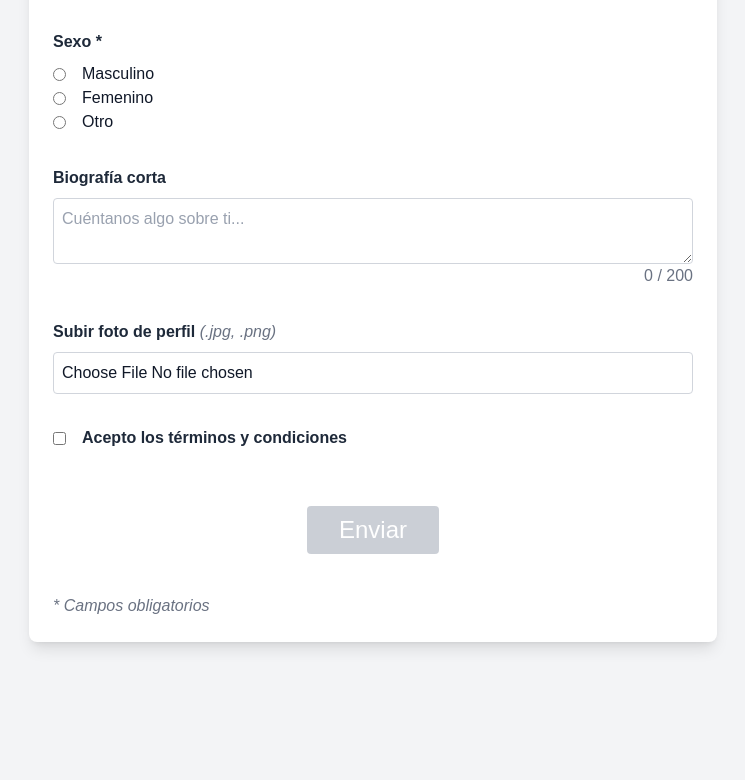
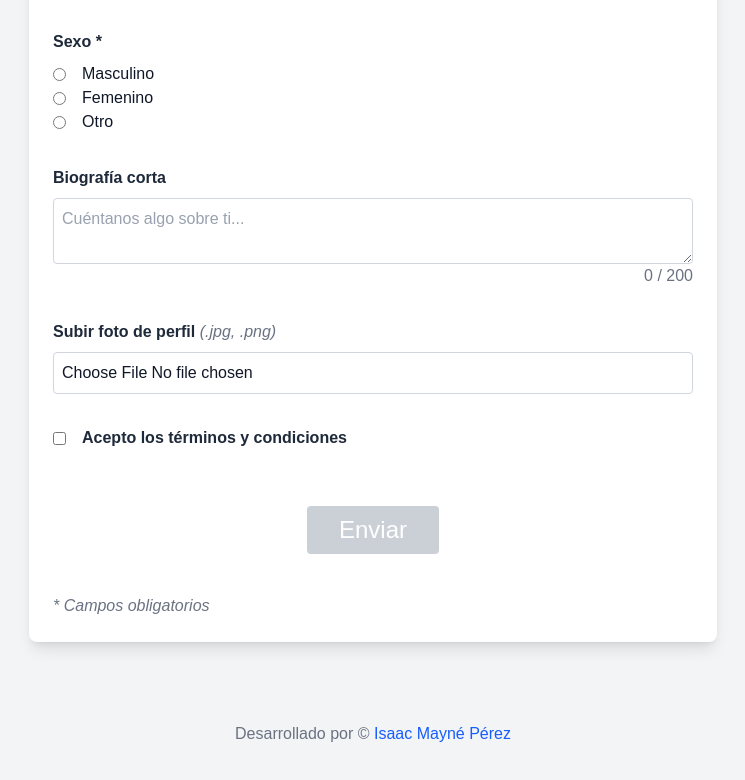
Before and after one commit to sakimay/prueba-tecnica-formularios, a Vue app: page / in a window 1280 px wide. Shown: the part 997-1777 px from the top of the page, without its empty margins (267-1012 px from the left). Before the commit the page ends 1679 px from the top, so only its background shows below. Built offline with nearby package versions, Linux system fonts and the light colour scheme.

Commit message:
añadir footer

```diff
--- a/src/App.vue
+++ b/src/App.vue
@@ -118,7 +118,11 @@
 
     </section>
   </main>
-  <footer></footer>
+  <footer>
+    <div class="container p-4 md:p-10 max-w-7xl mx-auto flex justify-center">
+      <span class="text-gray-500">Desarrollado por &copy; <a href="https://www.linkedin.com/in/isaac-mayne-perez/" target="_blank" class="text-blue-600 hover:underline">Isaac Mayné Pérez</a></span>
+    </div>
+  </footer>
 </template>
 
 <script setup>
```
